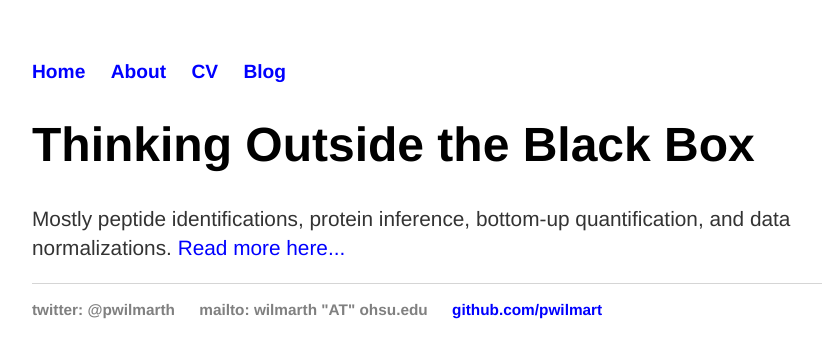
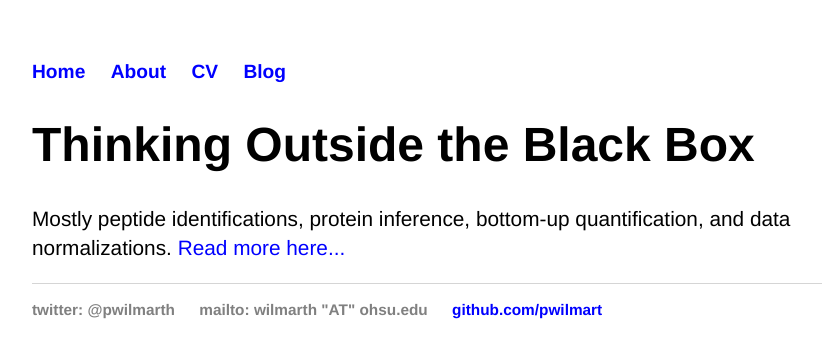
Before and after one commit to pwilmart/pwilmart.github.io, a Jekyll site: the page built from index.html, in a window 1280 px wide. Shown: the top 358 px of the page, without its empty margins (160-982 px from the left). Built offline with Jekyll 4.4.1, drawn with Linux system fonts in a browser that asks for light colours.

Commit message:
playing with CSS

```diff
--- a/css/main.css
+++ b/css/main.css
@@ -27,9 +27,14 @@ h1 {
 p {
     font-size: 1.3em;
     line-height: 1.4em;
-    color: #333;
+    color: #000000;
 }
 ul, ol {
+	font-size: 1.2em;
+	line-height: 1.3em;
+	color: #808080;
+	}
+aside {
 	font-size: 1.2em;
 	line-height: 1.3em;
 	color: #808080;
```
